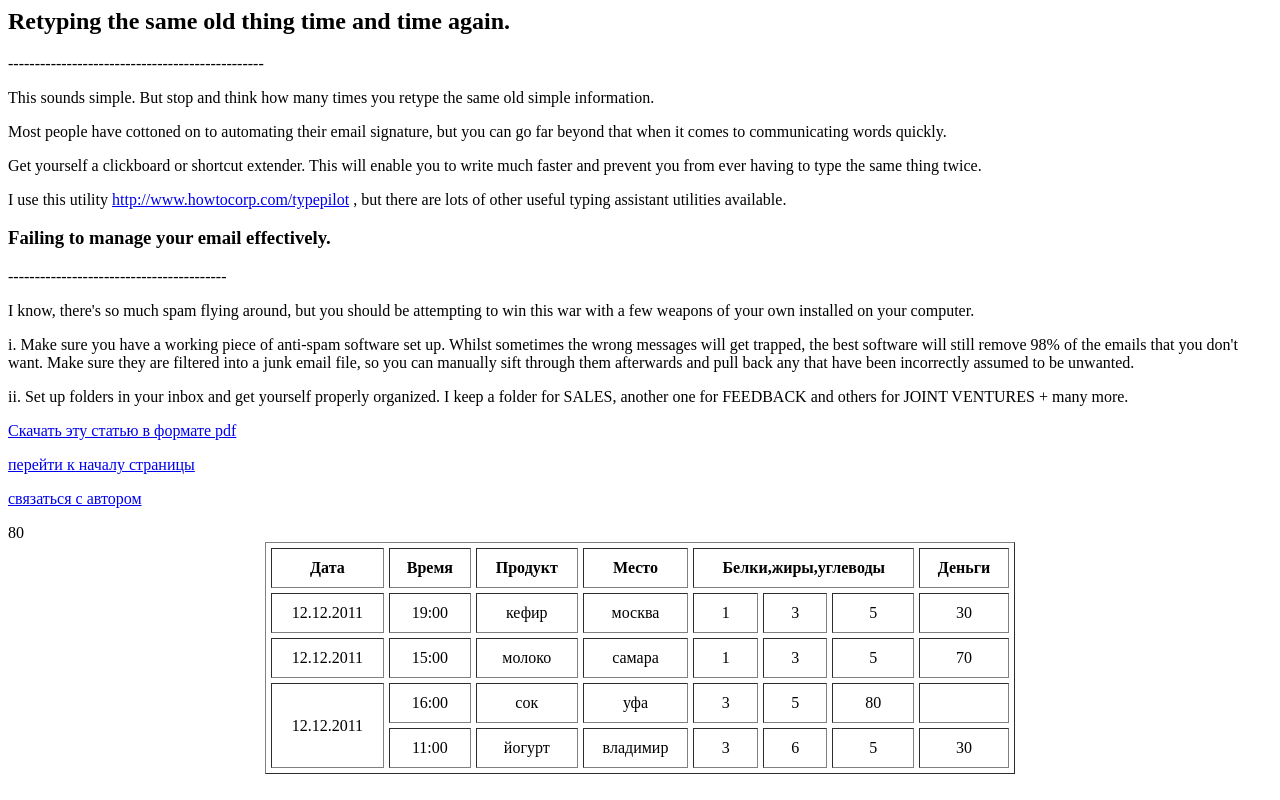
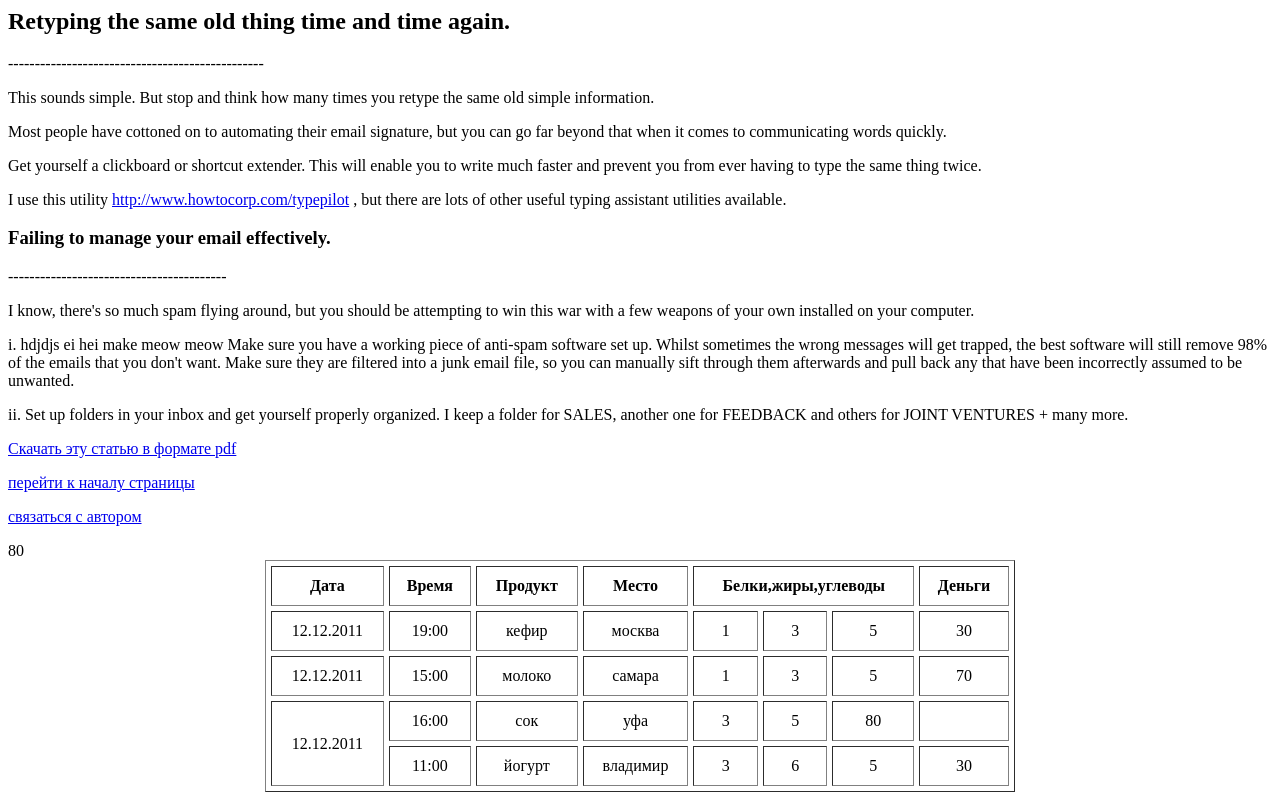
Before and after one commit to Azer28/trying-out, a plain HTML site: page index.html in a window 1280 px wide. Shown: the part 636-1436 px from the top of the page. Drawn offline with Linux system fonts and the light colour scheme.

Commit message:
more changes to index

```diff
--- a/index.html
+++ b/index.html
@@ -80,7 +80,7 @@ available.</p>
 be attempting to win this war with a few weapons of your
 own installed on your computer.</p>
 
-<p>i. Make sure you have a working piece of anti-spam software
+<p>i. hdjdjs ei hei make meow meow Make sure you have a working piece of anti-spam software
 set up. Whilst sometimes the wrong messages will get
 trapped, the best software will still remove 98% of the
 emails that you don't want. Make sure they are filtered
```
